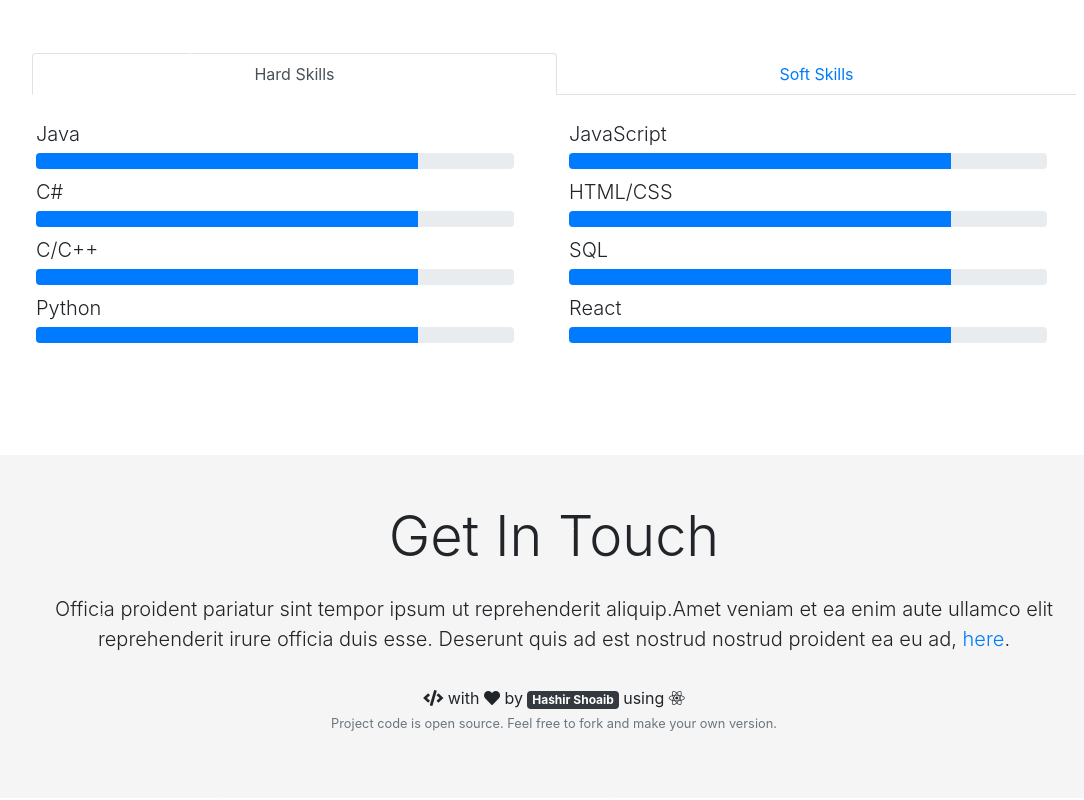
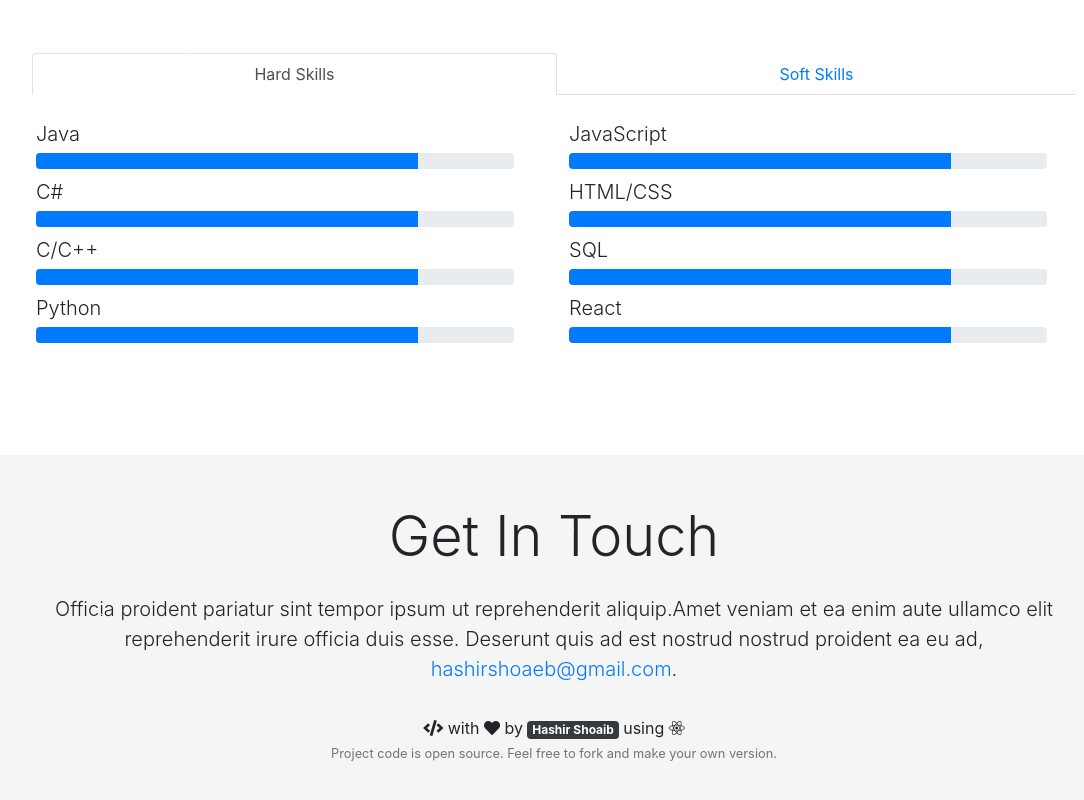
Before and after one commit to noru0916/portfolioSample, a React (Create React App) app: page / in a window 1280 px wide. Shown: the part 2420-3220 px from the top of the page, without its empty margins (86-1170 px from the left). Built offline with nearby package versions, Linux system fonts and the light colour scheme; no server answers.

Commit message:
replace here with email address

```diff
--- a/src/components/home/GetInTouch.jsx
+++ b/src/components/home/GetInTouch.jsx
@@ -7,7 +7,7 @@ function GetInTouch() {
     <>
       <h2 className="display-4 pb-3 text-center">Get In Touch</h2>
       <p className="lead text-center pb-3">
-        {footerMessage}, <a href={`mailto:${emailAddress}`}>here</a>.
+        {footerMessage}, <a href={`mailto:${emailAddress}`}>{emailAddress}</a>.
       </p>
     </>
   );
```
